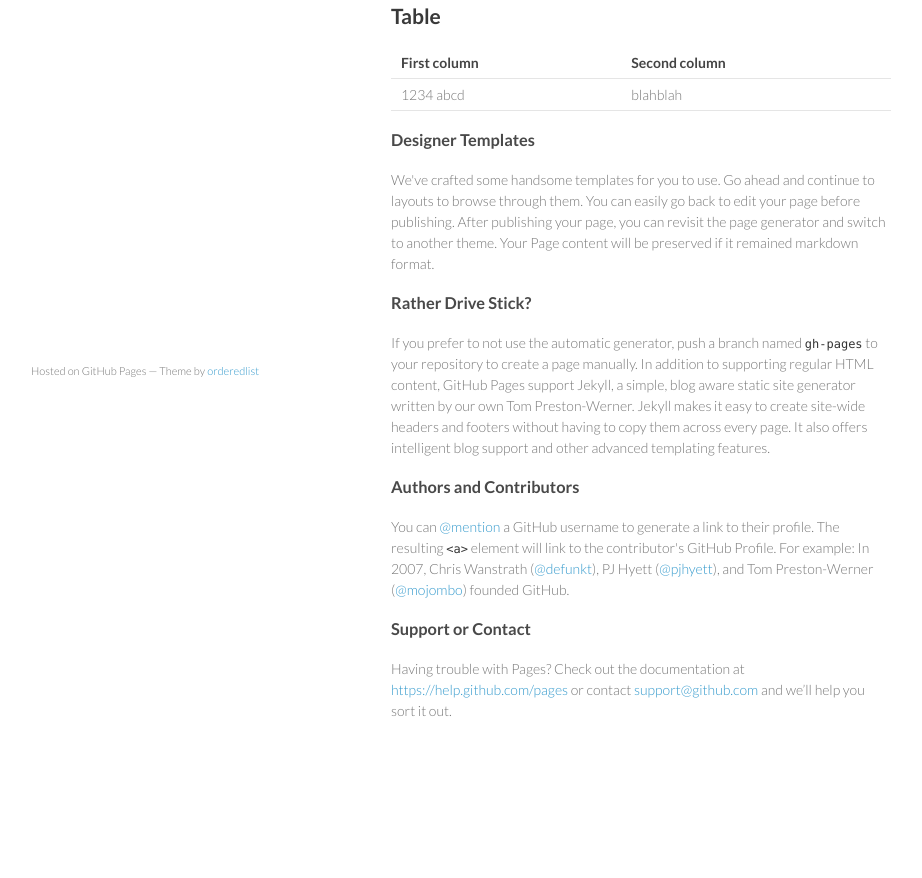
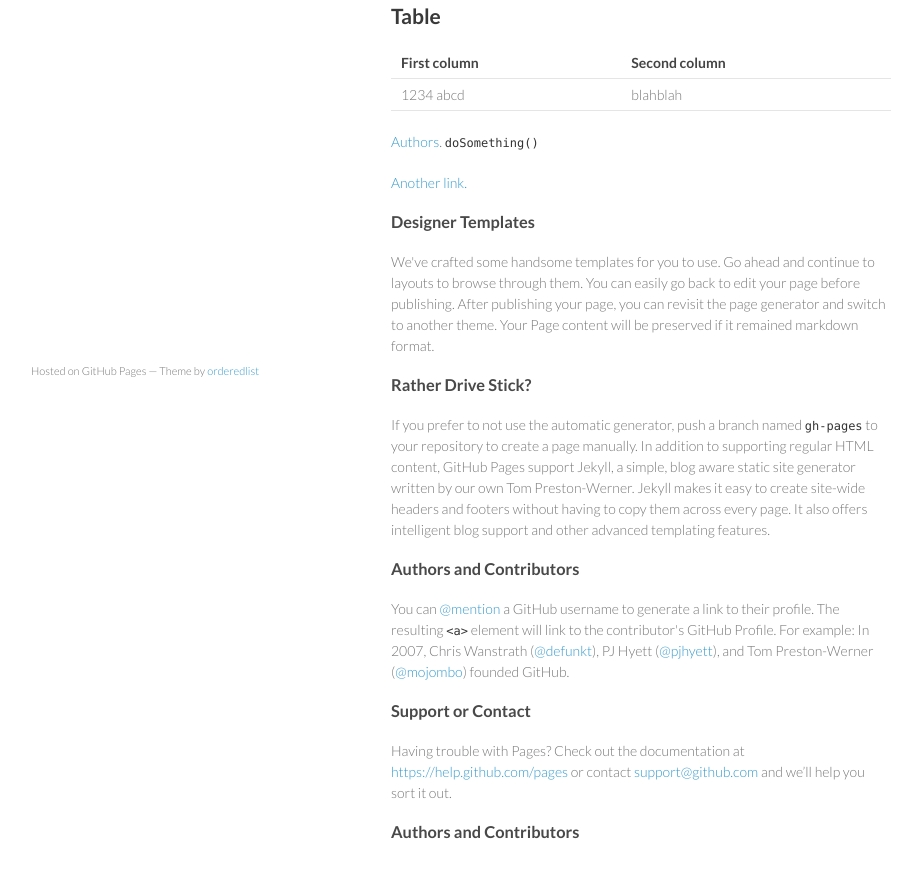
Before and after one commit to menkovic-IB/nevena123.github.io, a plain HTML site: page index.html in a window 1280 px wide. Shown: the part 350-1228 px from the top of the page, without its empty margins (179-1101 px from the left). Before the commit the page ends 1141 px from the top, so only its background shows below. Drawn offline with Linux system fonts and the light colour scheme.

Commit message:
index changed - testing linking

```diff
--- a/index.html
+++ b/index.html
@@ -53,6 +53,9 @@ $ git checkout gh-pages
 </tbody>
 </table>
 
+<p><a href="#authors-and-contributors">Authors</a>. <code>doSomething()</code></p>
+<p><a href="#authors-and-contributors-2">Another link.</a></p>
+
 <h3>
 <a id="designer-templates" class="anchor" href="#designer-templates" aria-hidden="true"><span class="octicon octicon-link"></span></a>Designer Templates</h3>
 
@@ -72,6 +75,9 @@ $ git checkout gh-pages
 <a id="support-or-contact" class="anchor" href="#support-or-contact" aria-hidden="true"><span class="octicon octicon-link"></span></a>Support or Contact</h3>
 
 <p>Having trouble with Pages? Check out the documentation at <a href="https://help.github.com/pages">https://help.github.com/pages</a> or contact <a href="mailto:support@github.com">support@github.com</a> and we’ll help you sort it out.</p>
+
+<h3>
+<a id="authors-and-contributors" class="anchor" href="#authors-and-contributors" aria-hidden="true"><span class="octicon octicon-link"></span></a>Authors and Contributors</h3>
       </section>
       <footer>
         <p><small>Hosted on GitHub Pages &mdash; Theme by <a href="https://github.com/orderedlist">orderedlist</a></small></p>
```
